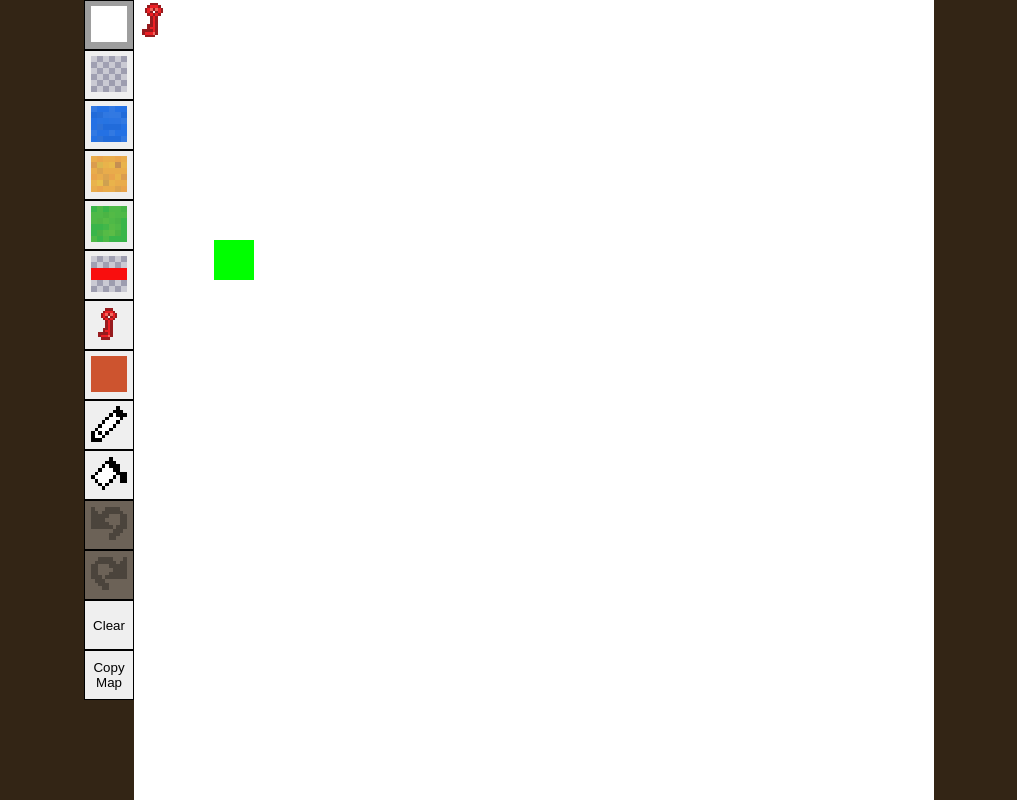
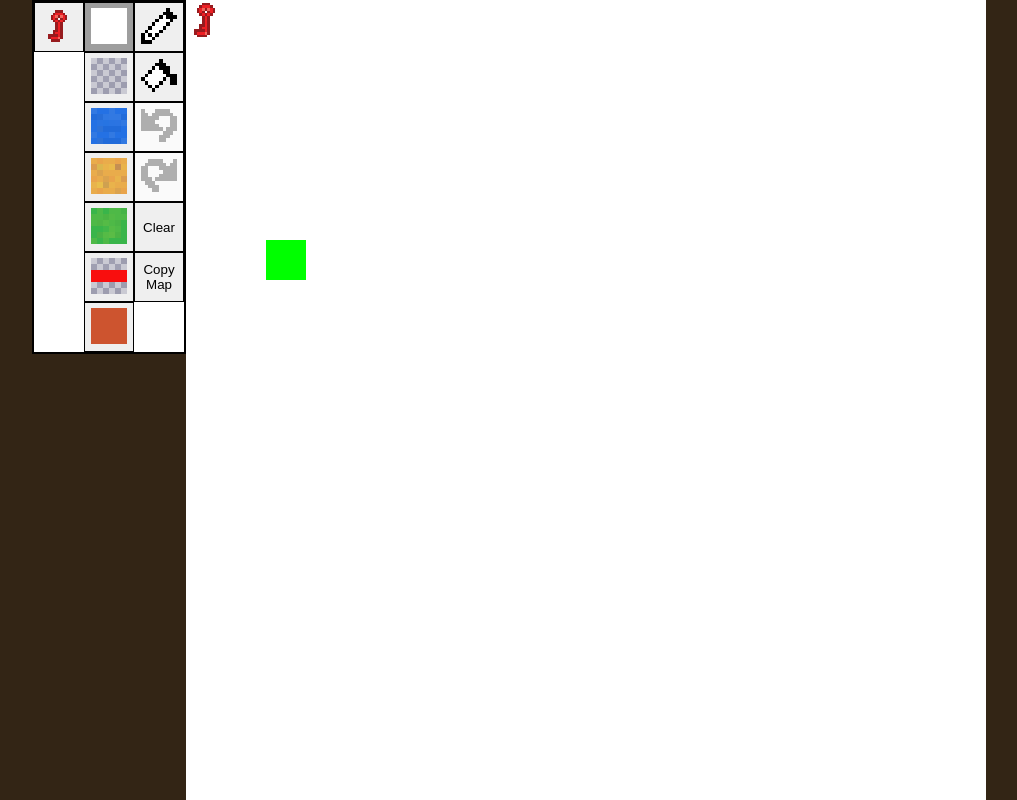
Before and after one commit to JenRobertson/castles-of-adventure, a website built with webpack: page src/index.html in a window 1280 px wide. Shown: the whole page, without its empty margins (131-1148 px from the left). Built offline with nearby package versions, Linux system fonts and the light colour scheme.

Commit message:
rearrange buttons

```diff
--- a/src/assets/style.css
+++ b/src/assets/style.css
@@ -70,3 +70,13 @@ button:disabled img {
 .active {
     background-color: #9e9e9e;
 }
+
+.pallet-div {
+    float: left;
+}
+
+.pallet-container {
+    background-color: white;
+    display: inline-block;
+    border: 2px black solid;
+}
--- a/src/buttons.js
+++ b/src/buttons.js
@@ -6,6 +6,18 @@ const UNDO_LIMIT = 100;
 let undoButton, redoButton;
 
 export function addDesignerButtons() {
+    const palletContainer = document.createElement("div");
+    palletContainer.classList.add('pallet-container');
+
+    const blocksDiv = document.createElement("div");
+    blocksDiv.classList.add('pallet-div','blocks-div');
+
+    const toolsDiv = document.createElement("div");
+    toolsDiv.classList.add('pallet-div','tools-div');
+
+    const objectsDiv = document.createElement("div");
+    objectsDiv.classList.add('pallet-div','objects-div');
+
     // colour palette buttons
     for (const key in STORE.map.key) {
         const element = STORE.map.key[key];
@@ -18,9 +30,17 @@ export function addDesignerButtons() {
             STORE.activeMaterial = key;
             STORE.map.key[STORE.activeMaterial].button.classList.add('active');
         };
-        document.body.append(button);
+
+        if (element.isObject){
+            objectsDiv.append(button);
+        } else {
+            blocksDiv.append(button);
+        }
         element.button = button;
         STORE.map.key[STORE.activeMaterial].button.classList.add('active')
+
+        palletContainer.append(objectsDiv);
+        palletContainer.append(blocksDiv);
     }
 
 
@@ -40,7 +60,7 @@ export function addDesignerButtons() {
             fillButton.classList.remove('active');
         }
     }
-    document.body.append(brushButton);
+    toolsDiv.append(brushButton);
 
     // fill button
     let fillButton = document.createElement("button");
@@ -58,7 +78,7 @@ export function addDesignerButtons() {
             brushButton.classList.remove('active');
         }
     }
-    document.body.append(fillButton);
+    toolsDiv.append(fillButton);
 
     // undo button
     undoButton = document.createElement("button");
@@ -70,7 +90,7 @@ export function addDesignerButtons() {
         draw();
         updateHistoryButtons();
     }
-    document.body.append(undoButton);
+    toolsDiv.append(undoButton);
 
     // redo button
     redoButton = document.createElement("button");
@@ -82,7 +102,7 @@ export function addDesignerButtons() {
         draw();
         updateHistoryButtons();
     }
-    document.body.append(redoButton);
+    toolsDiv.append(redoButton);
 
     // clear button
     let clearButton = document.createElement("button");
@@ -95,7 +115,7 @@ export function addDesignerButtons() {
         draw();
         saveMapToHistory();
     }
-    document.body.append(clearButton);
+    toolsDiv.append(clearButton);
 
     // save data button
     let saveMapButton = document.createElement("button");
@@ -109,7 +129,10 @@ export function addDesignerButtons() {
         document.execCommand("copy");
         document.body.removeChild(dummy);
     }
-    document.body.append(saveMapButton);
+    toolsDiv.append(saveMapButton);
+
+    palletContainer.append(toolsDiv);
+    document.body.append(palletContainer);
 }
 
 export function updateHistoryButtons() {
```
Also changed, not shown: todo.md (+2 -0 lines).
